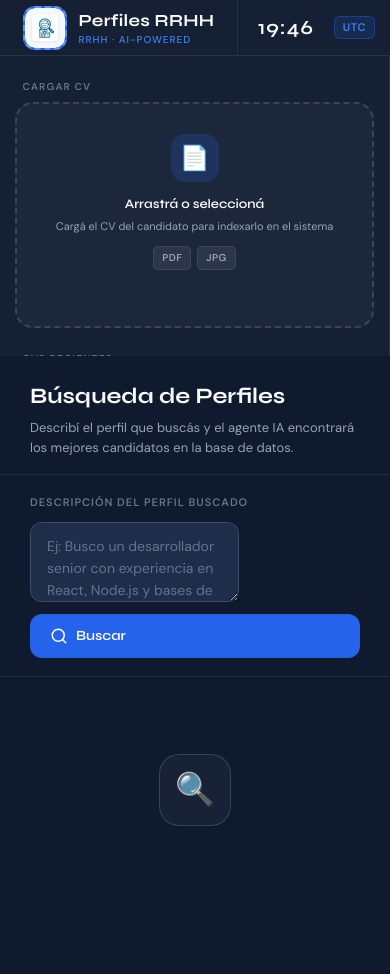
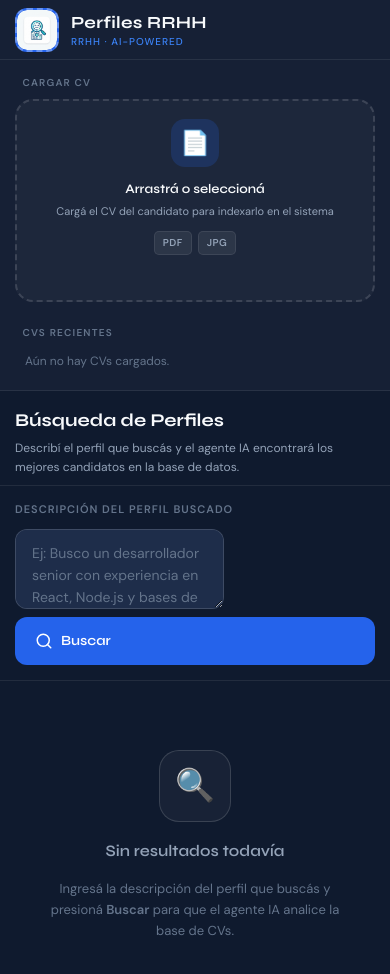
Before and after one commit to jpnvidaltech-cmd/RRHH_Web, a plain HTML site: page index.html in a window 390 px wide. Before the commit the page ends 844 px from the top, so only its background shows below. Drawn offline with Linux system fonts and the light colour scheme.

Commit message:
Improve mobile responsive design: natural scroll, clean header, optimized paddings

```diff
--- a/index.html
+++ b/index.html
@@ -571,13 +571,51 @@
 
   /* ─── RESPONSIVE ─────────────────────────────────────────────────── */
   @media (max-width: 768px) {
-    .app { grid-template-columns: 1fr; grid-template-rows: 56px auto 1fr; }
-    .sidebar { max-height: 300px; }
-    .topbar { padding: 0 1rem 0 0; }
-    .topbar-brand { width: auto; }
+    html, body { height: auto; overflow: auto; }
+    .app {
+      grid-template-columns: 1fr;
+      grid-template-rows: auto;
+      height: auto;
+      overflow: visible;
+      display: flex;
+      flex-direction: column;
+    }
+    .topbar {
+      padding: 0 1rem;
+      height: 60px;
+      flex-shrink: 0;
+    }
+    .topbar-brand { width: auto; padding: 0; border-right: none; }
+    .topbar-datetime { display: flex; gap: 8px; font-size: 11px; }
     .topbar-datetime .date-part { display: none; }
-    .search-row { flex-direction: column; }
-    .btn-search { height: 44px; width: 100%; }
+    .topbar-datetime .tz-badge { display: none; }
+    .topbar-datetime .time-part { font-size: 15px; }
+
+    .sidebar {
+      max-height: none;
+      overflow: visible;
+      padding: 1rem;
+      border-right: none;
+      border-bottom: 1px solid var(--border);
+    }
+    .upload-zone { padding: 1.25rem 1rem; }
+    .main { height: auto; overflow: visible; }
+    .main-header { padding: 1rem 1rem 0.5rem; }
+    .main-header h1 { font-size: 18px; }
+    .main-header p { font-size: 12px; }
+    .search-section { padding: 1rem; }
+    .search-row { flex-direction: column; gap: 8px; }
+    .btn-search { height: 48px; width: 100%; min-width: 100%; }
+    .results-area { padding: 1rem; overflow: visible; }
+    .results-toolbar { flex-direction: column; align-items: flex-start; gap: 10px; }
+    .btn-print { width: 100%; justify-content: center; }
+    .candidates-grid { grid-template-columns: 1fr; gap: 1rem; }
+    .extra-blocks { grid-template-columns: 1fr; gap: 1rem; }
+  }
+
+  @media (max-width: 480px) {
+    .topbar-datetime { display: none; }
+    .topbar { justify-content: flex-start; gap: 0; }
   }
 </style>
 </head>
```
Also changed, not shown: rrhh-app_11.html (+44 -6 lines).
